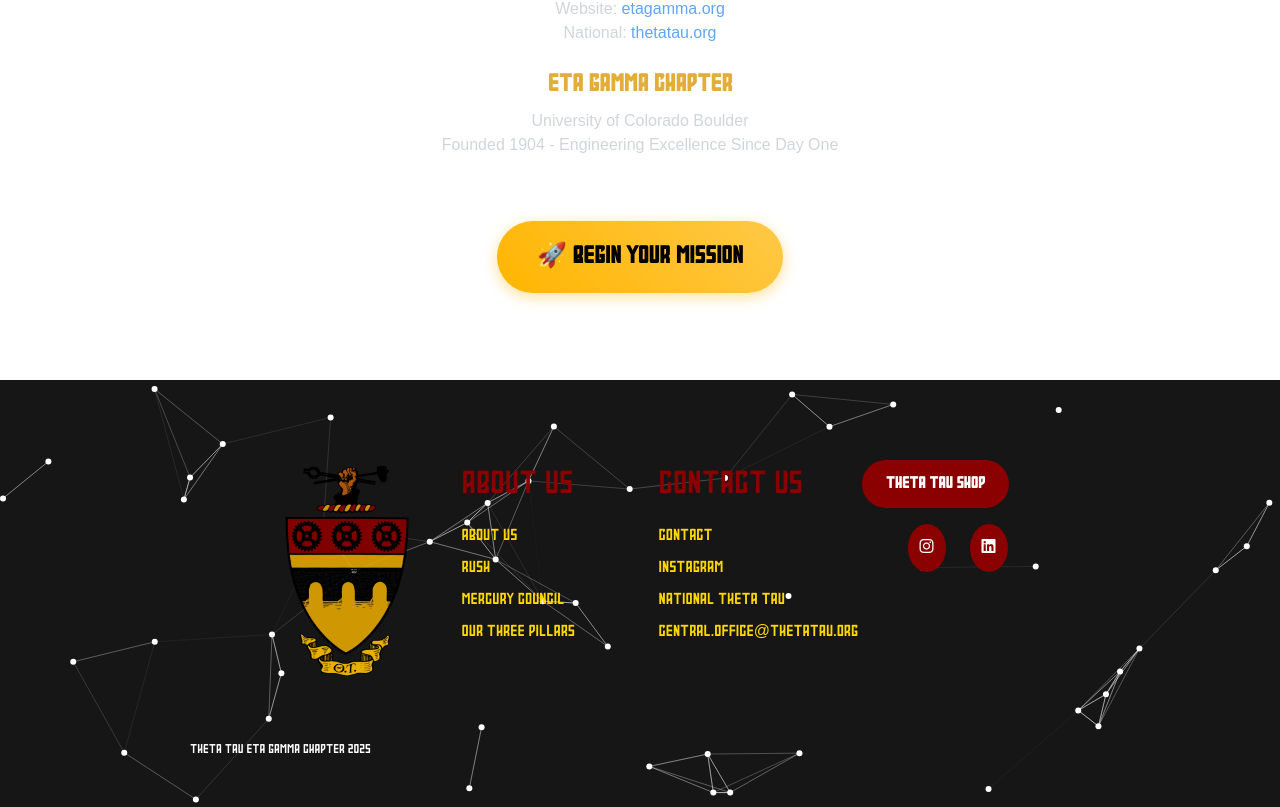
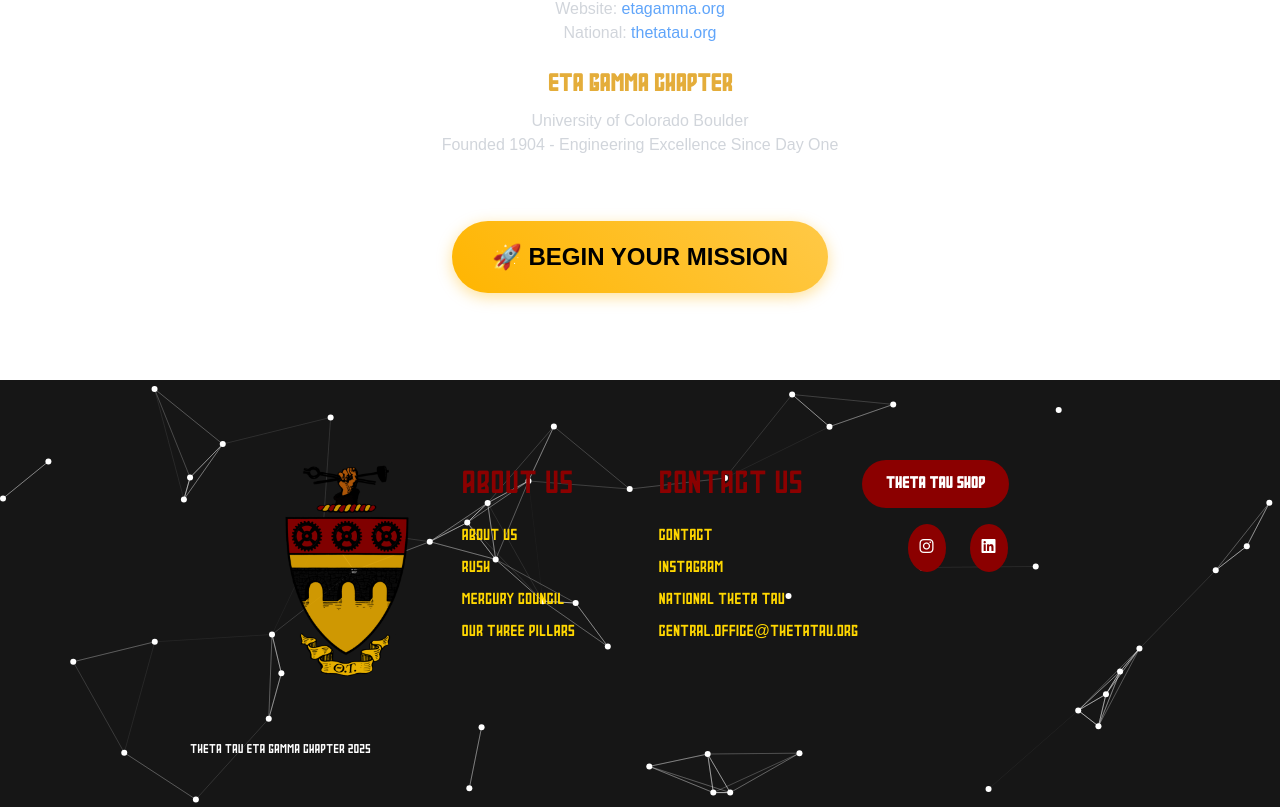
Before and after one commit to BoulderThetaTau/TT_Website, a React (Create React App) app: page /rush in a window 1280 px wide. Shown: the part 4937-5744 px from the top of the page. Built offline with nearby package versions, Linux system fonts and the light colour scheme; a web font is replaced by a local one.

Commit message:
Changed buttons to match font

```diff
--- a/src/Components/pages/pagesCSS/Rush.css
+++ b/src/Components/pages/pagesCSS/Rush.css
@@ -186,6 +186,7 @@
     text-decoration: none;
     border: none;
     cursor: pointer;
+    font-family: 'VTF Justina Light', sans-serif !important;
 }
 
 .launch-button:hover {
```
